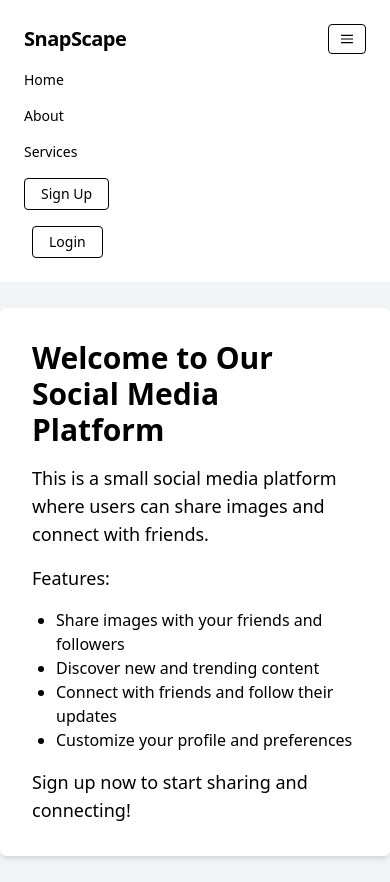
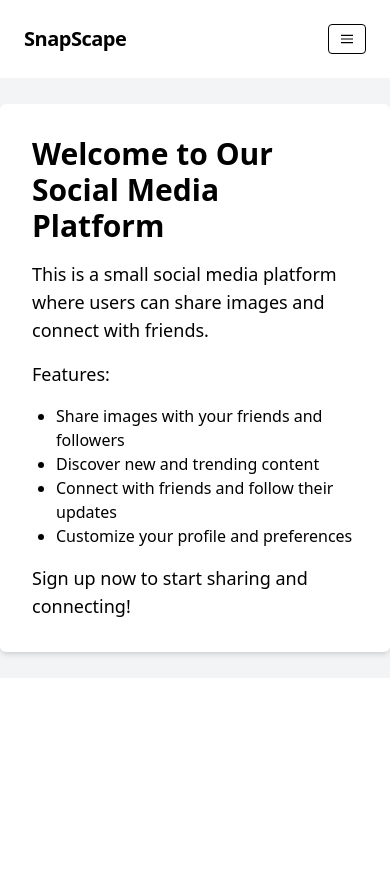
Before and after one commit to atharvdange618/ReactJS-Practice, a React (Vite) app in the folder Photo Sharing App/client/: page / in a window 390 px wide. After the commit the page ends 844 px from the top, so only its background shows below. Built offline with nearby package versions, Linux system fonts and the light colour scheme.

Commit message:
fixed menubar button bug on navbar page

```diff
--- a/Photo Sharing App/client/src/Navbar.jsx
+++ b/Photo Sharing App/client/src/Navbar.jsx
@@ -1,34 +1,46 @@
-import React from 'react';
+import React, { useState } from 'react';
 import { Link } from 'react-router-dom';
 
 function Navbar() {
+    const [isOpen, setIsOpen] = useState(false);
+
+    const toggleMenu = () => {
+        setIsOpen(!isOpen);
+    };
+
     return (
         <nav className="flex items-center justify-between flex-wrap bg-white p-6">
             <div className="flex items-center flex-shrink-0 text-black mr-6">
                 <span className="font-semibold text-xl tracking-tight"><Link to='/'>SnapScape</Link></span>
             </div>
             <div className="block lg:hidden">
-                <button className="flex items-center px-3 py-2 border rounded text-black border-black hover:text-white hover:border-white">
-                    <svg className="fill-current h-3 w-3" viewBox="0 0 20 20" xmlns="http://www.w3.org/2000/svg"><title>Menu</title><path d="M0 3h20v2H0V3zm0 6h20v2H0V9zm0 6h20v2H0v-2z" /></svg>
+                <button
+                    className="flex items-center px-3 py-2 border rounded text-black border-black hover:text-white hover:border-white"
+                    onClick={toggleMenu}
+                >
+                    <svg className="fill-current h-3 w-3" viewBox="0 0 20 20" xmlns="http://www.w3.org/2000/svg">
+                        <title>Menu</title>
+                        <path d="M0 3h20v2H0V3zm0 6h20v2H0V9zm0 6h20v2H0v-2z" />
+                    </svg>
                 </button>
             </div>
-            <div className="w-full block flex-grow lg:flex lg:items-center lg:w-auto">
+            <div className={`${isOpen ? 'block' : 'hidden'} w-full block flex-grow lg:flex lg:items-center lg:w-auto`}>
                 <div className="text-sm lg:flex-grow">
-                    <Link to="/" className="block mt-4 lg:inline-block lg:mt-0 text-black hover:text-white mr-4">
+                    <Link to="/" className="block mt-4 lg:inline-block lg:mt-0 text-black hover:text-white mr-4" onClick={toggleMenu}>
                         Home
                     </Link>
-                    <Link to="/about" className="block mt-4 lg:inline-block lg:mt-0 text-black hover:text-white mr-4">
+                    <Link to="/about" className="block mt-4 lg:inline-block lg:mt-0 text-black hover:text-white mr-4" onClick={toggleMenu}>
                         About
                     </Link>
-                    <Link to="/services" className="block mt-4 lg:inline-block lg:mt-0 text-black hover:text-white">
+                    <Link to="/services" className="block mt-4 lg:inline-block lg:mt-0 text-black hover:text-white" onClick={toggleMenu}>
                         Services
                     </Link>
                 </div>
                 <div>
-                    <Link to="/register" className="inline-block text-sm px-4 py-2 leading-none border rounded text-black border-black hover:border-transparent hover:text-white hover:bg-black mt-4 lg:mt-0">Sign Up</Link>
+                    <Link to="/register" className="inline-block text-sm px-4 py-2 leading-none border rounded text-black border-black hover:border-transparent hover:text-white hover:bg-black mt-4 lg:mt-0" onClick={toggleMenu}>Sign Up</Link>
                 </div>
                 <div className='ml-2'>
-                    <Link to="/login" className="inline-block text-sm px-4 py-2 leading-none border rounded text-black border-black hover:border-transparent hover:text-white hover:bg-black mt-4 lg:mt-0">Login</Link>
+                    <Link to="/login" className="inline-block text-sm px-4 py-2 leading-none border rounded text-black border-black hover:border-transparent hover:text-white hover:bg-black mt-4 lg:mt-0" onClick={toggleMenu}>Login</Link>
                 </div>
             </div>
         </nav>
```
